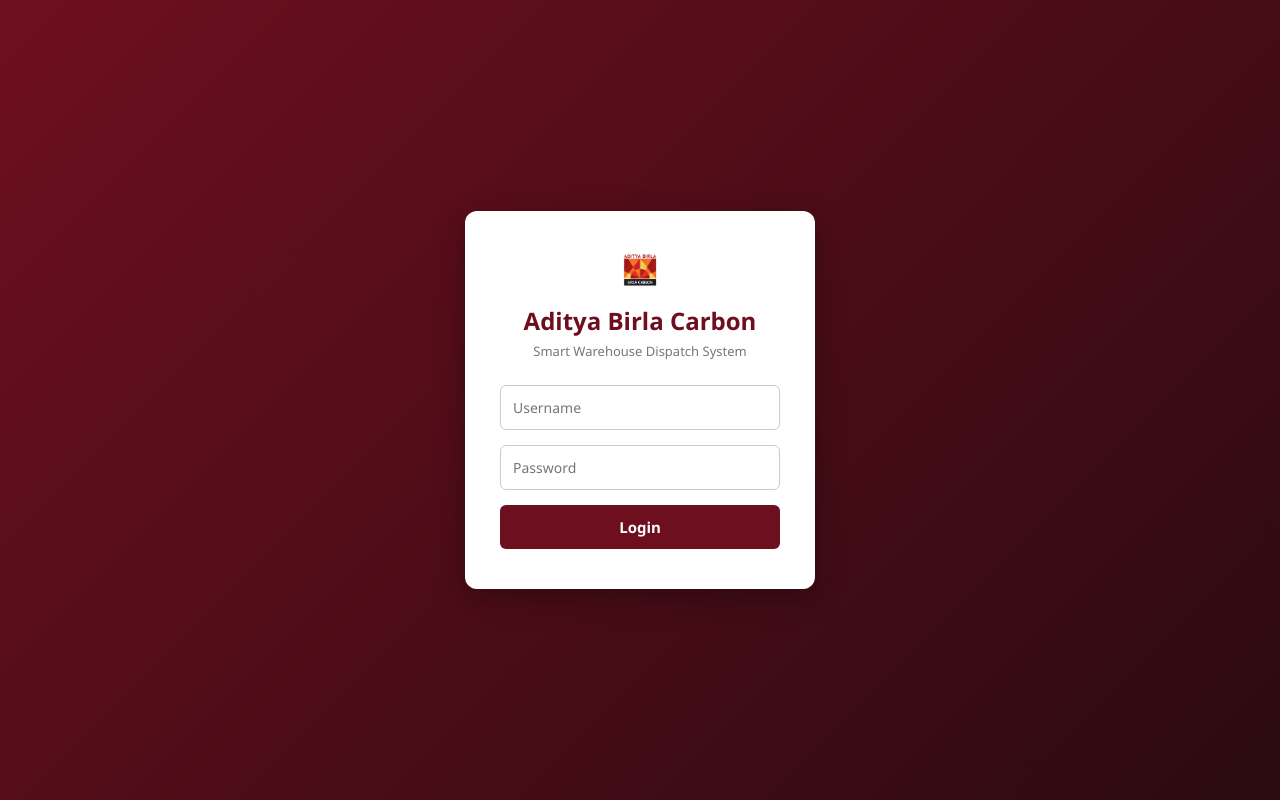
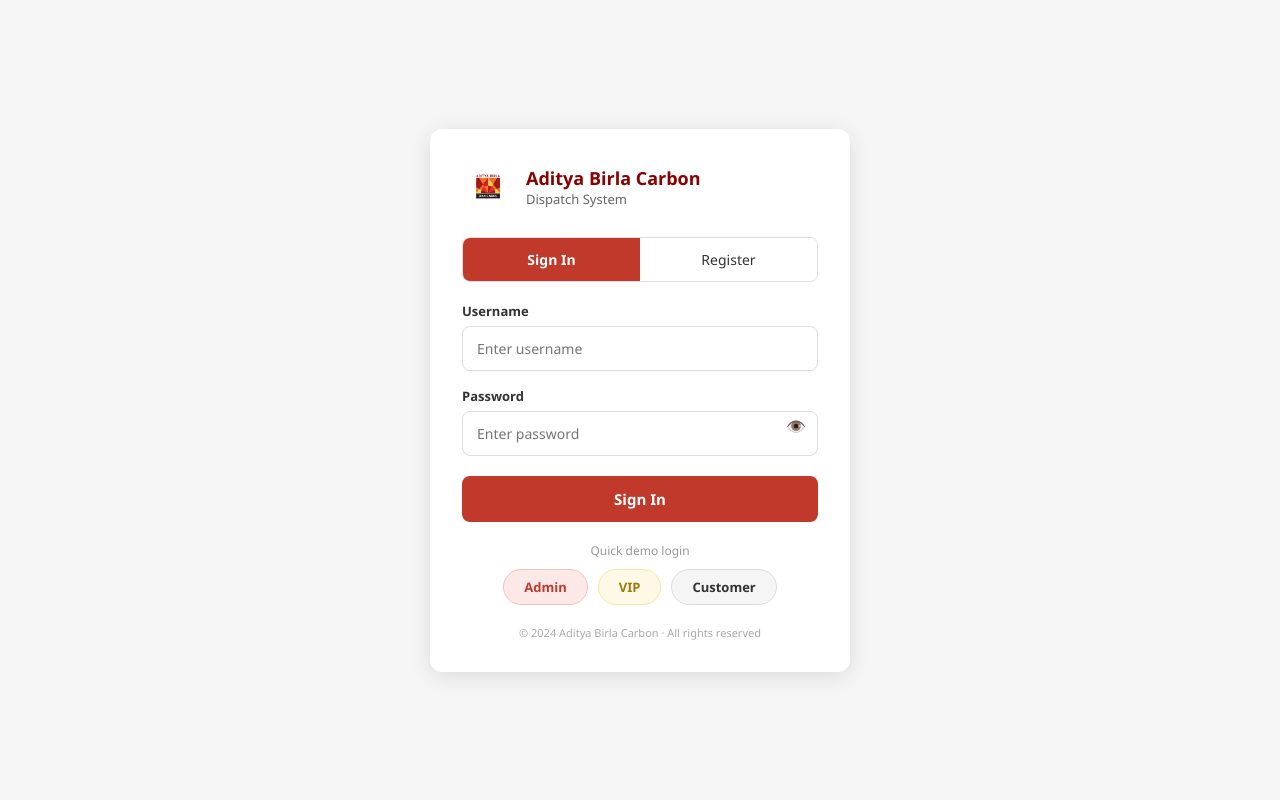
Before and after one commit to misthi0/warehouse-ai-system, a React (Create React App) app in the folder frontend/: page / in a window 1280 px wide. Built offline with nearby package versions, Linux system fonts and the light colour scheme; no server answers.

Commit message:
login page updated with demo buttons

```diff
--- a/frontend/src/pages/login.js
+++ b/frontend/src/pages/login.js
@@ -1,44 +1,240 @@
 import React, { useState } from "react";
 
+// ✅ Misthi jab backend banaye, bas API_BASE_URL sahi kar dena
+const API_BASE_URL = process.env.REACT_APP_API_URL || "http://localhost:5000";
+
 function Login() {
+  const [activeTab, setActiveTab] = useState("signin");
   const [username, setUsername] = useState("");
   const [password, setPassword] = useState("");
+  const [showPassword, setShowPassword] = useState(false);
+  const [loading, setLoading] = useState(false);
+  const [error, setError] = useState("");
 
-  const handleLogin = (e) => {
+  // Role ke hisaab se redirect
+  const redirectByRole = (role) => {
+    if (role === "admin") window.location.href = "/dashboard";
+    else if (role === "vip") window.location.href = "/vip-portal";
+    else window.location.href = "/order-portal";
+  };
+
+  // ✅ Real login — Misthi ke backend se connect hoga
+  const handleLogin = async (e) => {
     e.preventDefault();
-    console.log("Username:", username);
-    console.log("Password:", password);
+    setError("");
+    if (!username || !password) {
+      setError("Please enter username and password");
+      return;
+    }
+    setLoading(true);
+    try {
+      const response = await fetch(`${API_BASE_URL}/api/auth/login`, {
+        method: "POST",
+        headers: { "Content-Type": "application/json" },
+        body: JSON.stringify({ username, password }),
+      });
+      const data = await response.json();
+      if (!response.ok) throw new Error(data.message || "Login failed");
+      localStorage.setItem("token", data.token);
+      localStorage.setItem("role", data.role);
+      localStorage.setItem("username", data.username);
+      redirectByRole(data.role);
+    } catch (err) {
+      setError(err.message || "Login failed. Please try again.");
+    } finally {
+      setLoading(false);
+    }
+  };
+
+  // ✅ Register
+  const handleRegister = async (e) => {
+    e.preventDefault();
+    setError("");
+    if (!username || !password) {
+      setError("Please enter username and password");
+      return;
+    }
+    setLoading(true);
+    try {
+      const response = await fetch(`${API_BASE_URL}/api/auth/register`, {
+        method: "POST",
+        headers: { "Content-Type": "application/json" },
+        body: JSON.stringify({ username, password, role: "customer" }),
+      });
+      const data = await response.json();
+      if (!response.ok) throw new Error(data.message || "Registration failed");
+      alert("Registered! Please sign in.");
+      setActiveTab("signin");
+    } catch (err) {
+      setError(err.message || "Registration failed.");
+    } finally {
+      setLoading(false);
+    }
+  };
+
+  // ✅ Demo buttons — backend nahi hai tab bhi kaam karta hai
+  const handleDemoLogin = (role) => {
+    localStorage.setItem("role", role);
+    localStorage.setItem("username", role);
+    localStorage.setItem("token", "demo-token");
+    redirectByRole(role);
   };
 
   return (
-    <div className="login-container">
-      <div className="login-card">
-        <img
-         src="/logo-abc.png"
-         alt="Aditya Birla Carbon"
-         className="login-logo"
-        />
-        <h2>Aditya Birla Carbon</h2>
-        <p className="subtitle">Smart Warehouse Dispatch System</p>
+    <div style={styles.container}>
+      <div style={styles.card}>
 
-        <form onSubmit={handleLogin}>
+        {/* Logo + Title */}
+        <div style={styles.header}>
+          <img src="/logo-abc.png" alt="Aditya Birla Carbon" style={styles.logo} />
+          <div>
+            <h2 style={styles.title}>Aditya Birla Carbon</h2>
+            <p style={styles.subtitle}>Dispatch System</p>
+          </div>
+        </div>
+
+        {/* Sign In / Register Tabs */}
+        <div style={styles.tabRow}>
+          <button
+            style={activeTab === "signin" ? styles.tabActive : styles.tabInactive}
+            onClick={() => { setActiveTab("signin"); setError(""); }}
+          >
+            Sign In
+          </button>
+          <button
+            style={activeTab === "register" ? styles.tabActive : styles.tabInactive}
+            onClick={() => { setActiveTab("register"); setError(""); }}
+          >
+            Register
+          </button>
+        </div>
+
+        {/* Error Message */}
+        {error && <div style={styles.error}>{error}</div>}
+
+        {/* Form */}
+        <form onSubmit={activeTab === "signin" ? handleLogin : handleRegister}>
+          <label style={styles.label}>Username</label>
           <input
             type="text"
-            placeholder="Username"
+            placeholder="Enter username"
             value={username}
             onChange={(e) => setUsername(e.target.value)}
+            style={styles.input}
           />
-          <input
-            type="password"
-            placeholder="Password"
-            value={password}
-            onChange={(e) => setPassword(e.target.value)}
-          />
-          <button type="submit">Login</button>
+
+          <label style={styles.label}>Password</label>
+          <div style={styles.passwordWrapper}>
+            <input
+              type={showPassword ? "text" : "password"}
+              placeholder="Enter password"
+              value={password}
+              onChange={(e) => setPassword(e.target.value)}
+              style={styles.input}
+            />
+            <span
+              onClick={() => setShowPassword(!showPassword)}
+              style={styles.eyeIcon}
+            >
+              {showPassword ? "🙈" : "👁️"}
+            </span>
+          </div>
+
+          <button type="submit" style={styles.submitBtn} disabled={loading}>
+            {loading ? "Please wait..." : activeTab === "signin" ? "Sign In" : "Register"}
+          </button>
         </form>
+
+        {/* Quick Demo Login */}
+        <p style={styles.demoLabel}>Quick demo login</p>
+        <div style={styles.demoRow}>
+          <button style={styles.adminBtn} onClick={() => handleDemoLogin("admin")}>
+            Admin
+          </button>
+          <button style={styles.vipBtn} onClick={() => handleDemoLogin("vip")}>
+            VIP
+          </button>
+          <button style={styles.customerBtn} onClick={() => handleDemoLogin("customer")}>
+            Customer
+          </button>
+        </div>
+
+        <p style={styles.footer}>© 2024 Aditya Birla Carbon · All rights reserved</p>
       </div>
     </div>
   );
 }
 
+const styles = {
+  container: {
+    minHeight: "100vh", display: "flex", alignItems: "center",
+    justifyContent: "center", backgroundColor: "#f5f5f5",
+  },
+  card: {
+    backgroundColor: "#fff", borderRadius: "12px", padding: "32px",
+    width: "100%", maxWidth: "420px",
+    boxShadow: "0 4px 20px rgba(0,0,0,0.1)",
+  },
+  header: {
+    display: "flex", alignItems: "center", gap: "12px", marginBottom: "24px",
+  },
+  logo: { width: "52px", height: "52px", objectFit: "contain" },
+  title: { margin: 0, fontSize: "18px", fontWeight: "700", color: "#8B0000" },
+  subtitle: { margin: 0, fontSize: "13px", color: "#666" },
+  tabRow: {
+    display: "flex", marginBottom: "20px", borderRadius: "8px",
+    overflow: "hidden", border: "1px solid #ddd",
+  },
+  tabActive: {
+    flex: 1, padding: "12px", backgroundColor: "#C0392B", color: "#fff",
+    border: "none", cursor: "pointer", fontWeight: "600", fontSize: "14px",
+  },
+  tabInactive: {
+    flex: 1, padding: "12px", backgroundColor: "#fff", color: "#333",
+    border: "none", cursor: "pointer", fontWeight: "500", fontSize: "14px",
+  },
+  error: {
+    backgroundColor: "#fdecea", color: "#C0392B", padding: "10px 14px",
+    borderRadius: "6px", fontSize: "13px", marginBottom: "12px",
+  },
+  label: { fontSize: "13px", fontWeight: "600", color: "#333", marginBottom: "6px", display: "block" },
+  input: {
+    padding: "12px 14px", borderRadius: "8px", border: "1px solid #ddd",
+    fontSize: "14px", marginBottom: "16px", outline: "none",
+    width: "100%", boxSizing: "border-box", display: "block",
+  },
+  passwordWrapper: { position: "relative", marginBottom: "8px" },
+  eyeIcon: {
+    position: "absolute", right: "12px", top: "35%",
+    transform: "translateY(-50%)", cursor: "pointer", fontSize: "16px",
+  },
+  submitBtn: {
+    padding: "13px", backgroundColor: "#C0392B", color: "#fff",
+    border: "none", borderRadius: "8px", fontSize: "15px",
+    fontWeight: "600", cursor: "pointer", width: "100%", marginTop: "4px",
+  },
+  demoLabel: {
+    textAlign: "center", color: "#999", fontSize: "12px", margin: "20px 0 10px",
+  },
+  demoRow: {
+    display: "flex", gap: "10px", justifyContent: "center", marginBottom: "20px",
+  },
+  adminBtn: {
+    padding: "8px 20px", backgroundColor: "#fde8e8", color: "#C0392B",
+    border: "1px solid #f5c0c0", borderRadius: "20px", cursor: "pointer",
+    fontWeight: "600", fontSize: "13px",
+  },
+  vipBtn: {
+    padding: "8px 20px", backgroundColor: "#fef9e7", color: "#9a7d0a",
+    border: "1px solid #f9e79f", borderRadius: "20px", cursor: "pointer",
+    fontWeight: "600", fontSize: "13px",
+  },
+  customerBtn: {
+    padding: "8px 20px", backgroundColor: "#f5f5f5", color: "#333",
+    border: "1px solid #ddd", borderRadius: "20px", cursor: "pointer",
+    fontWeight: "600", fontSize: "13px",
+  },
+  footer: { textAlign: "center", color: "#aaa", fontSize: "11px", marginTop: "8px" },
+};
+
 export default Login;
```
